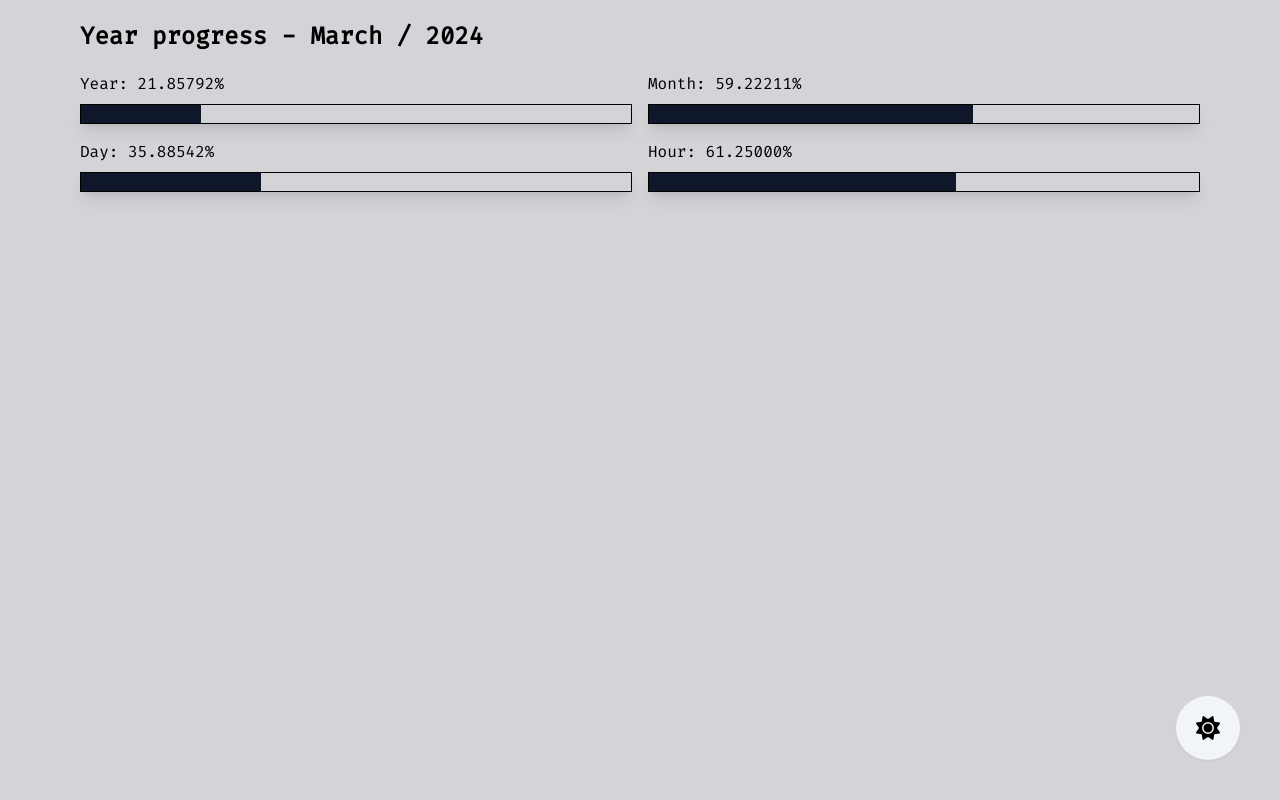
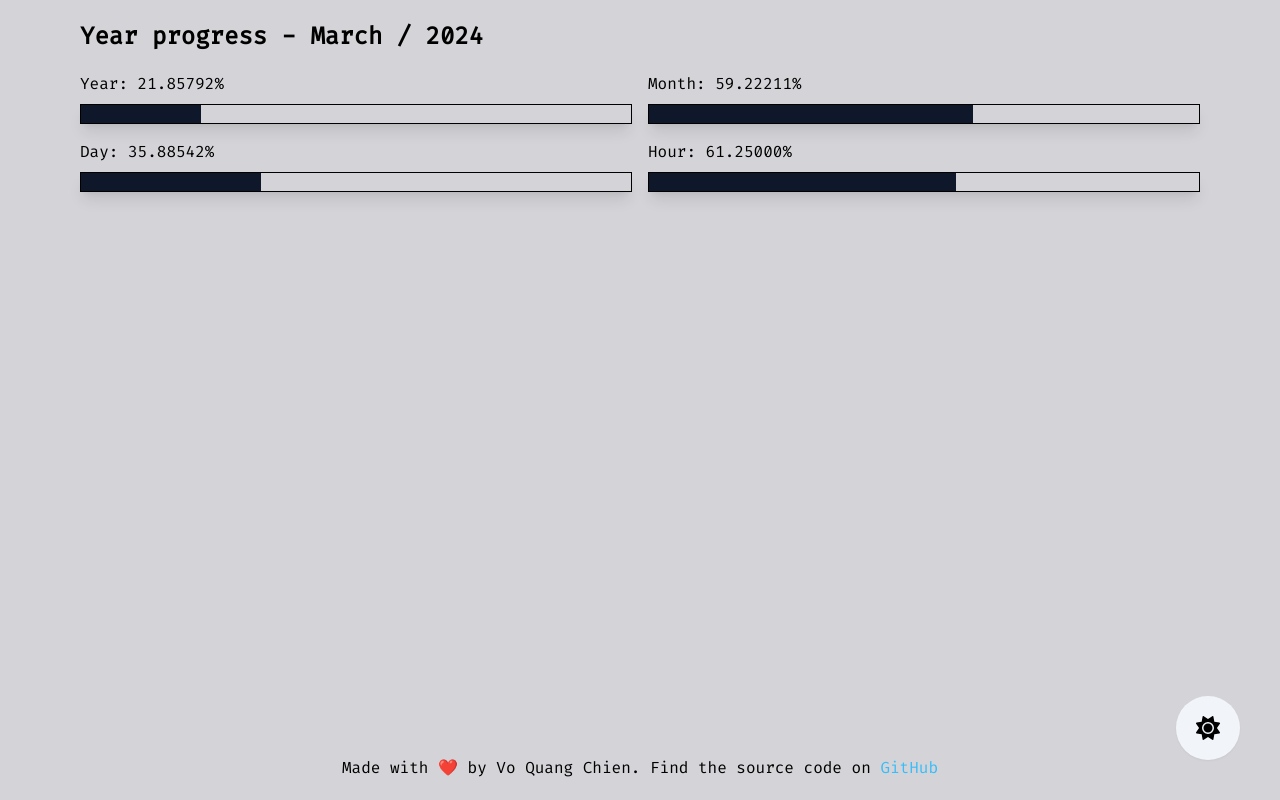
Before and after one commit to 2giosangmitom/year-progress, a Nuxt app: page / in a window 1280 px wide. Built offline with nearby package versions, Linux system fonts and the light colour scheme.

Commit message:
feat: add footer

```diff
--- a/app.vue
+++ b/app.vue
@@ -35,8 +35,9 @@ onMounted(() => {
     <Progress title="Month" :progress="progress.month" />
     <Progress title="Day" :progress="progress.day" />
     <Progress title="Hour" :progress="progress.hour" />
+    <ToggleTheme />
   </main>
-  <ToggleTheme />
+  <Footer />
 </template>
 
 <style>
--- /dev/null
+++ b/components/Footer.vue
@@ -0,0 +1,13 @@
+<template>
+  <footer class="absolute left-1/2 bottom-5 -translate-x-1/2">
+    Made with ❤️ by Vo Quang Chien. Find the source code on
+    <a
+      href="https://github.com/2giosangmitom/year-progress"
+      class="text-sky-400 hover:text-sky-600 transition"
+      target="_blank"
+      rel="noopener noreferrer"
+    >
+      GitHub
+    </a>
+  </footer>
+</template>
```
